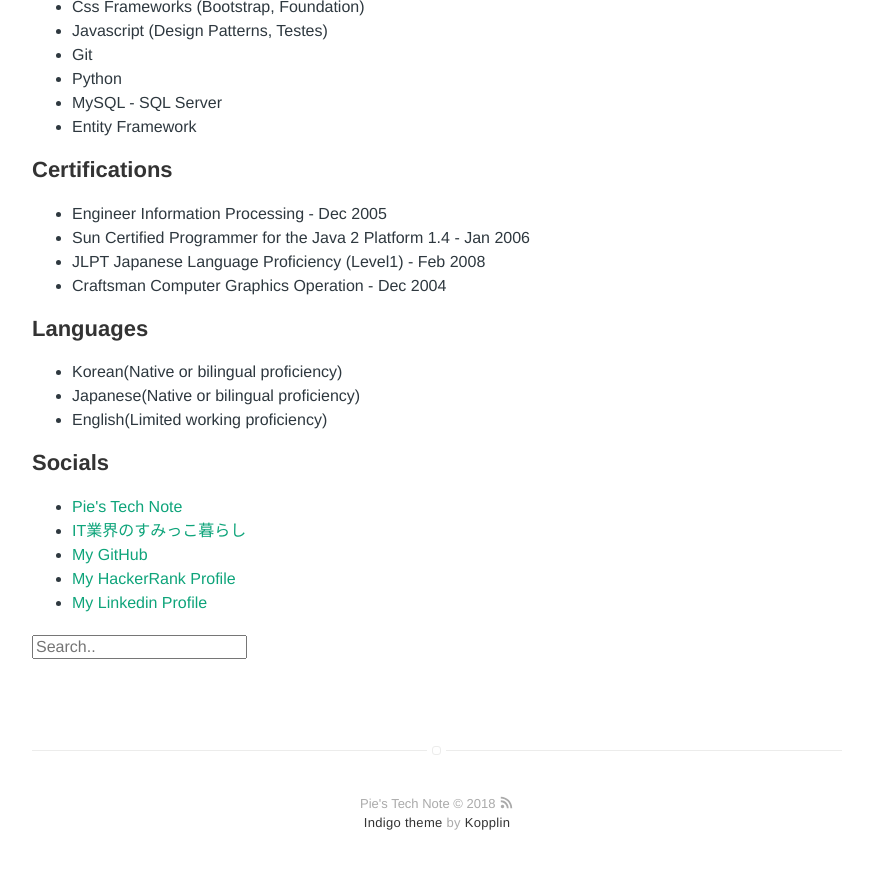
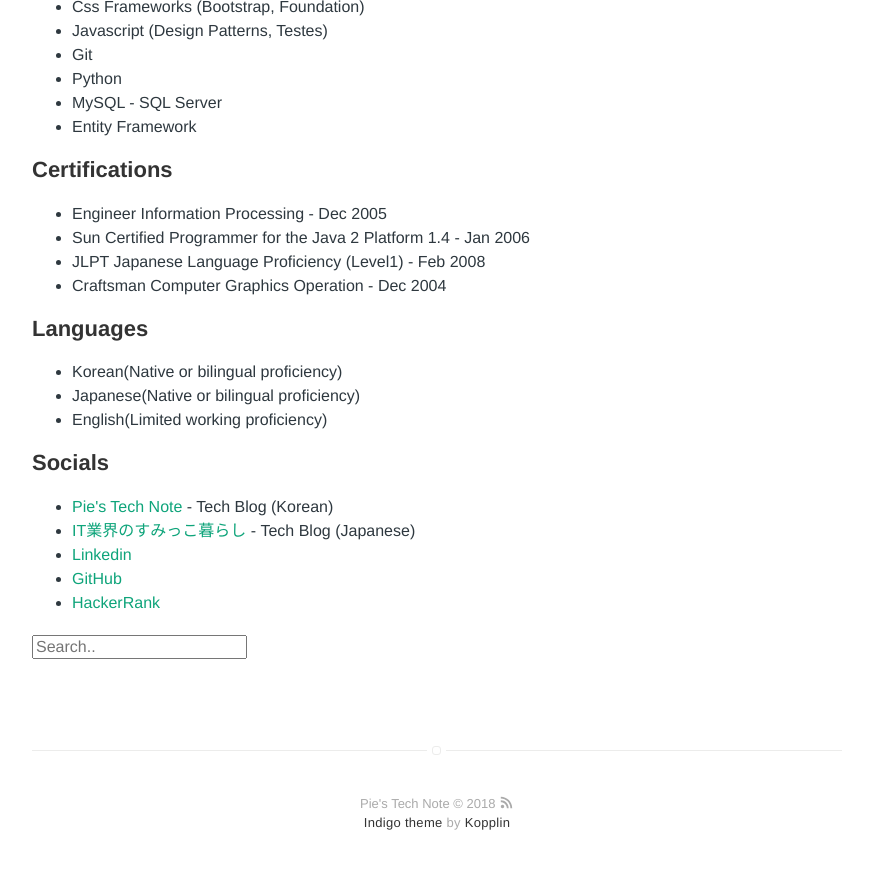
Before and after one commit to Pie001/pie001.github.io, a Jekyll site: the page built from about.md, in a window 1280 px wide and 900 px high, scrolled down 934 px. Shown: the top 869 px of the window, without its empty margins (203-1076 px from the left). Built offline with Jekyll 4.4.1, drawn with Linux system fonts in a browser that asks for light colours.

Commit message:
Update about.md

```diff
--- a/about.md
+++ b/about.md
@@ -46,11 +46,11 @@
 <h2>Socials</h2>
 
 <ul>
-	<li><a href="https://pie001.github.io/" target="_blank">Pie's Tech Note</a></li>
-	<li><a href="https://blog.pie001.com/" target="_blank">IT業界のすみっこ暮らし</a></li>
-	<li><a href="https://github.com/Pie001" target="_blank">My GitHub</a></li>
-	<li><a href="https://www.hackerrank.com/pie001" target="_blank">My HackerRank Profile</a></li>
-	<li><a href="https://www.linkedin.com/in/piepark/" target="_blank">My Linkedin Profile</a></li>
+	<li><a href="https://pie001.github.io/" target="_blank">Pie's Tech Note</a> - Tech Blog (Korean)</li>
+	<li><a href="https://blog.pie001.com/" target="_blank">IT業界のすみっこ暮らし</a> - Tech Blog (Japanese)</li>
+	<li><a href="https://www.linkedin.com/in/piepark/" target="_blank">Linkedin</a></li>
+	<li><a href="https://github.com/Pie001" target="_blank">GitHub</a></li>
+	<li><a href="https://www.hackerrank.com/pie001" target="_blank">HackerRank</a></li>
 </ul>
 
 <!-- <h2>Projects</h2>
```
